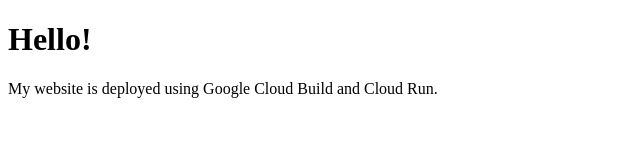
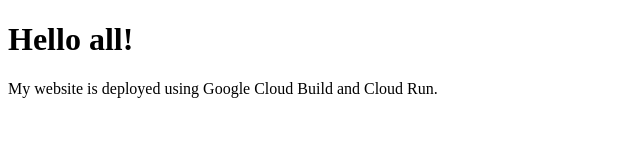
Before and after one commit to ujer23/gcp-cicd, a plain HTML site: page index.html in a window 1280 px wide. Shown: the full height of the page, 0-640 px from the left. Drawn offline with Linux system fonts and the light colour scheme.

Commit message:
Update index.html

```diff
--- a/index.html
+++ b/index.html
@@ -4,7 +4,7 @@
     <title>My GCP CI/CD Project</title>
 </head>
 <body>
-    <h1>Hello!</h1>
+    <h1>Hello all!</h1>
     <p>My website is deployed using Google Cloud Build and Cloud Run.</p>
 </body>
 </html>
```
